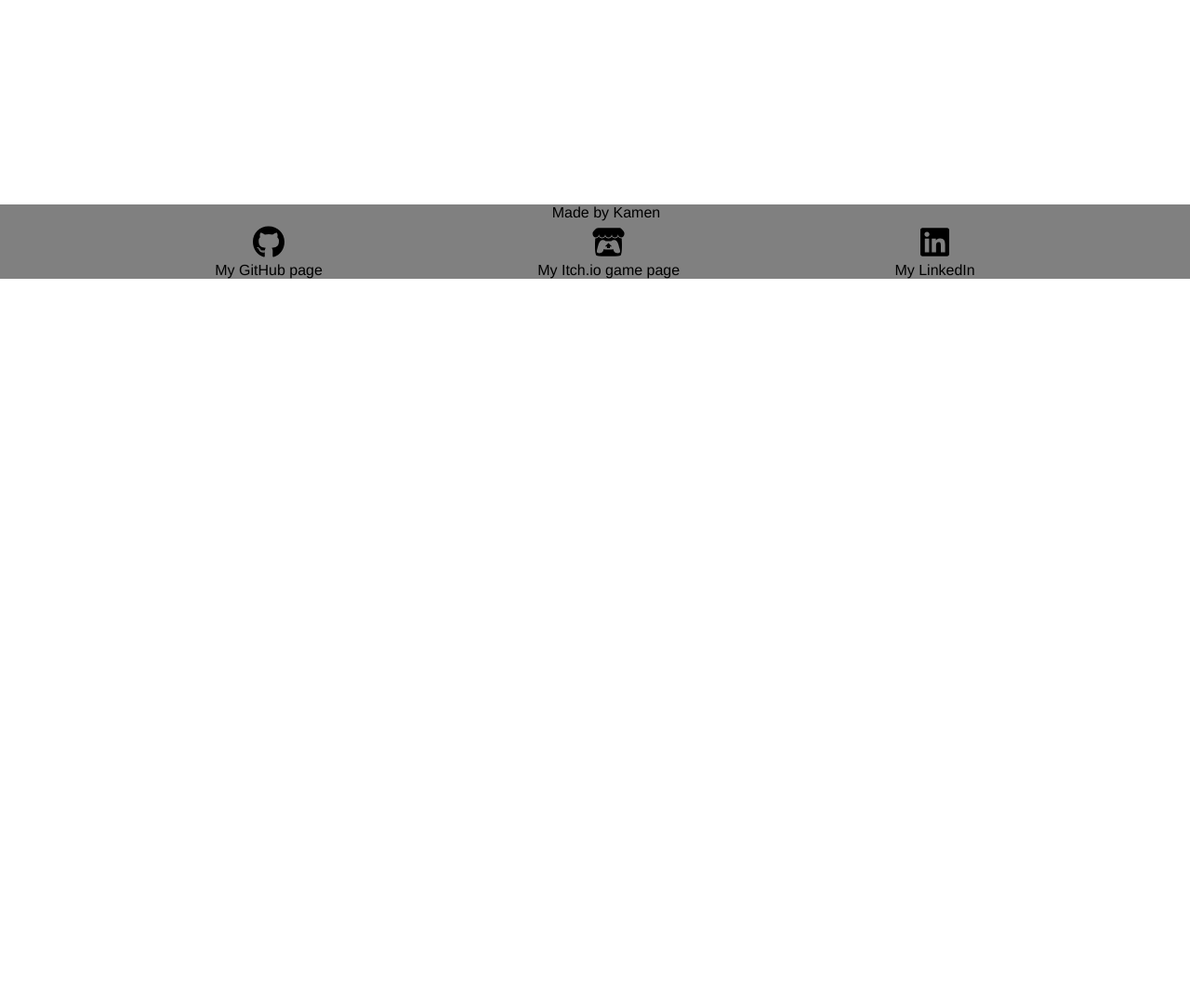
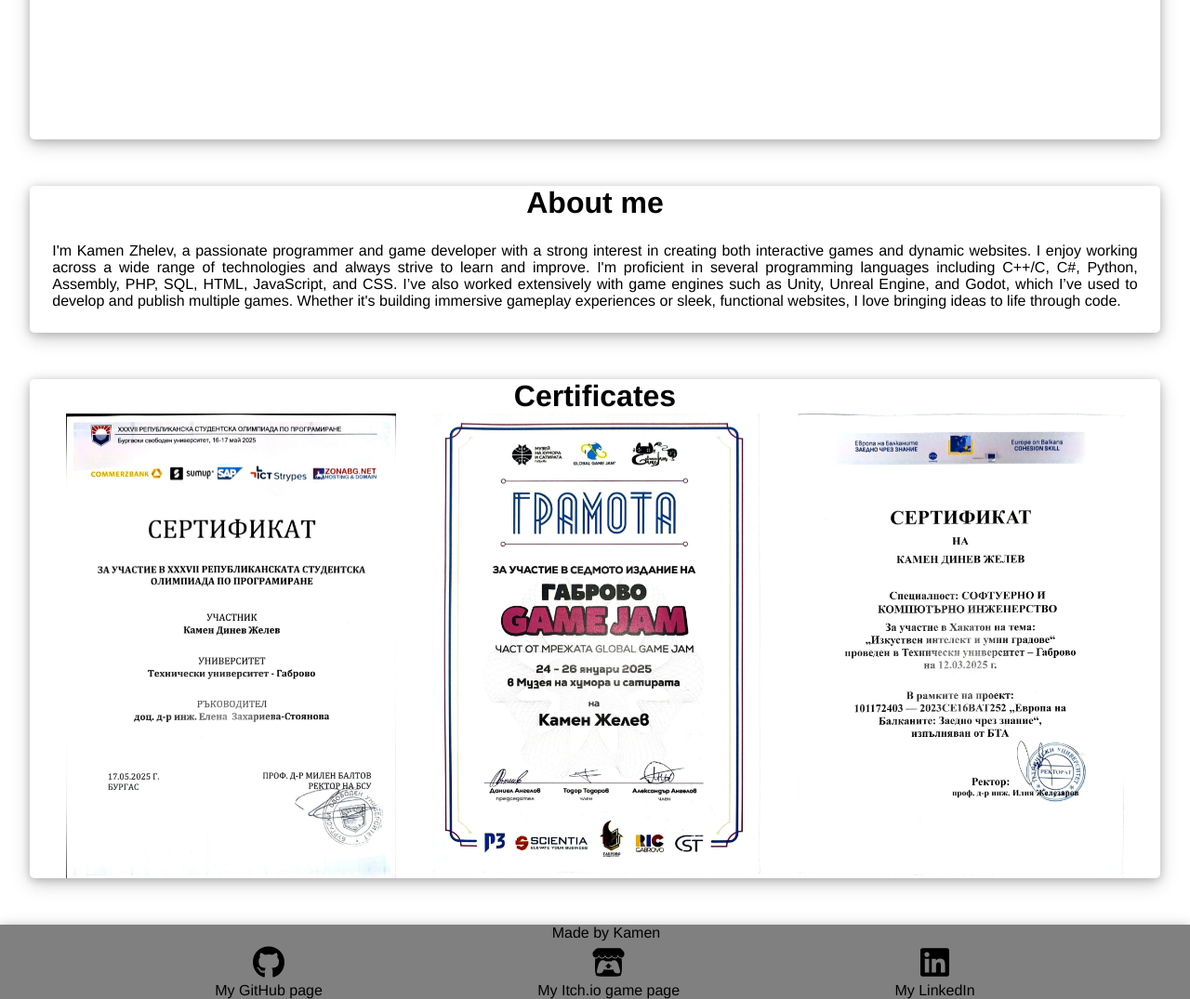
Before and after one commit to Burkana/My-portfolio, a plain HTML site: page index.html in a window 1280 px wide. Shown: the part 780-1855 px from the top of the page at 93% size. Before the commit the page ends 1080 px from the top, so only its background shows below. Drawn offline with Linux system fonts and the light colour scheme.

Commit message:
New pictures an more code

```diff
--- a/index.html
+++ b/index.html
@@ -20,23 +20,64 @@
     <div class="Portfolio">
 
         <header>
+
             <div class="main-nav">
                 <a href="index.html"><b>Kamen Zhelev</b></a>
             </div>
+
             <div class="nav-scroll">
                 <a href="#aboutme">About me</a>
                 <a href="#certificates">Certificates</a>
                 <a href="#footer">Socials</a>
             </div>
+
         </header>
 
+        <div style="height: 80px;"></div>
             <div class="welcometxt">
+
+                <div class="welcomeform">
+                    <div>
                         <h1>Hello I'm Kamen</h1>
                         <h2>and this is my portfolio!</h2>
                     </div>
+                </div>
 
-        <div class="aboutme" id="#aboutme"></div>
+            </div>
 
+        <div id="aboutme" style="height: 50px;"></div>
+            <div class="aboutme">
+
+                <div class="aboutform">
+                    <h1>About me</h1>
+                    <p> I'm Kamen Zhelev, a passionate programmer and game developer with a strong interest in creating both interactive games and dynamic websites.
+                    I enjoy working across a wide range of technologies and always strive to learn and improve.
+                    I'm proficient in several programming languages including C++/C, C#, Python, Assembly, PHP, SQL, HTML, JavaScript, and CSS.
+                    I’ve also worked extensively with game engines such as Unity, Unreal Engine, and Godot, which I’ve used to develop and publish multiple games.
+                    Whether it's building immersive gameplay experiences or sleek, functional websites, I love bringing ideas to life through code.</p>
+                </div>
+
+            </div>
+
+        <div id="certificates" style="height: 50px;"></div>
+            <div class="certificates">
+
+                <div class="certificatesform">
+                    <h1>Certificates</h1>
+
+
+
+                    <div class="Cimages">
+                        <img src="bcpc.jpeg">
+                        <img src="gamejam2025.jpeg">
+                        <img src="hackaton.jpeg">
+                    </div>
+
+                </div>
+
+            </div>
+
+        <div style="height: 50px;"></div>
             <footer id="footer">
 
                 <div class="footertxt">
--- a/style.css
+++ b/style.css
@@ -8,15 +8,21 @@ body{
   font-style: normal;
 }
 
+h1{
+    text-align: center;
+}
+
 header{
     display: flex;
     flex-direction: row;
     justify-content: space-between;
+    background-color: white;
     flex-wrap: wrap;
-    background-color: grey;
     position: fixed;
     width: 100%;
-    height: 6%;
+    height: auto;
+    box-shadow: 0 2px 10px 0 rgba(0,0,0,0.2),0 6px 20px 0 rgba(0,0,0,0.19) !important;;
+
 }
 header a{
     text-decoration: none;
@@ -36,22 +42,78 @@ header a{
     font-size: large;
 }
 
+
 .welcometxt{
-    height: 1000px;
+    height: 850px;
     width: auto;
     display: flex;
     flex-direction: column;
     justify-content: center;
     align-items: center;
+    background-color: white;
+}
+.welcomeform{
+    height: inherit;
+    width: 95%;
+    text-align: center;
+    display: flex;
+    justify-content: center;
+    flex-direction: column;
+    border-radius: 5px;
+    box-shadow: 0 2px 10px 0 rgba(0,0,0,0.2),0 6px 20px 0 rgba(0,0,0,0.19) !important;;
 }
 
+
+.aboutme{
+    display: flex;
+    justify-content: center;
+}
+.aboutme p{
+    padding: 2%;
+}
+.aboutform{
+    text-align: justify;
+    height: auto;
+    width: 95%;
+    border-radius: 5px;
+    box-shadow: 0 2px 10px 0 rgba(0,0,0,0.2),0 6px 20px 0 rgba(0,0,0,0.19) !important;;
+}
+
+
+
+.certificates{
+    height: auto;
+    display: flex;
+    justify-content: center;
+    flex-direction: column;
+    width: auto;
+    align-items: center;
+}
+.certificates img{
+    height: 500px;
+}
+.certificatesform{
+    height: inherit;
+    width: 95%;
+    border-radius: 5px;
+    box-shadow: 0 2px 10px 0 rgba(0,0,0,0.2),0 6px 20px 0 rgba(0,0,0,0.19) !important;;
+}
+.Cimages{
+    display: flex;
+    justify-content: space-evenly;
+    flex-wrap: wrap;
+}
+
+
 footer{
-
+    height: auto;
+    width: auto;
     background-color: grey;
     display: flex;
     flex-direction: column;
     text-align: center;
     flex-wrap: wrap;
+    box-shadow: 0 2px 10px 0 rgba(0,0,0,0.2),0 6px 20px 0 rgba(0,0,0,0.19) !important;;
 }
 footer a{
     color: black;
```
Also changed, not shown: bcpc.jpeg (added), gamejam2025.jpeg (added), hackaton.jpeg (added). Lines whose indentation alone changed are shown as unchanged.
